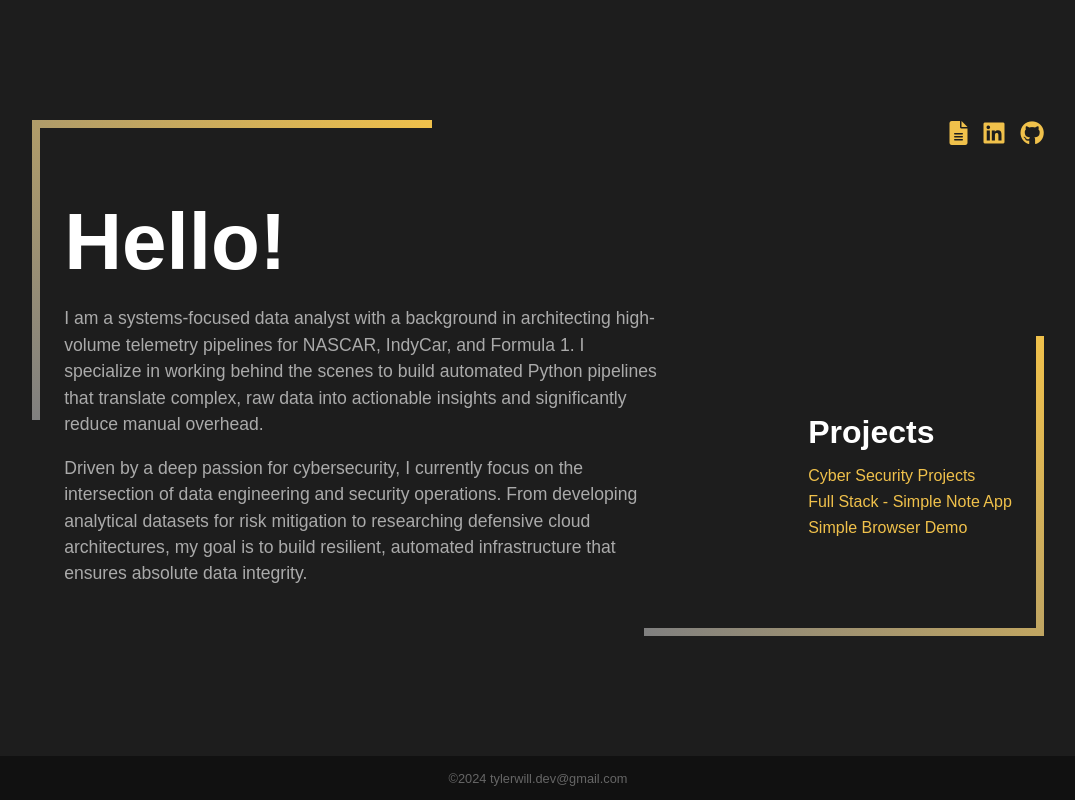
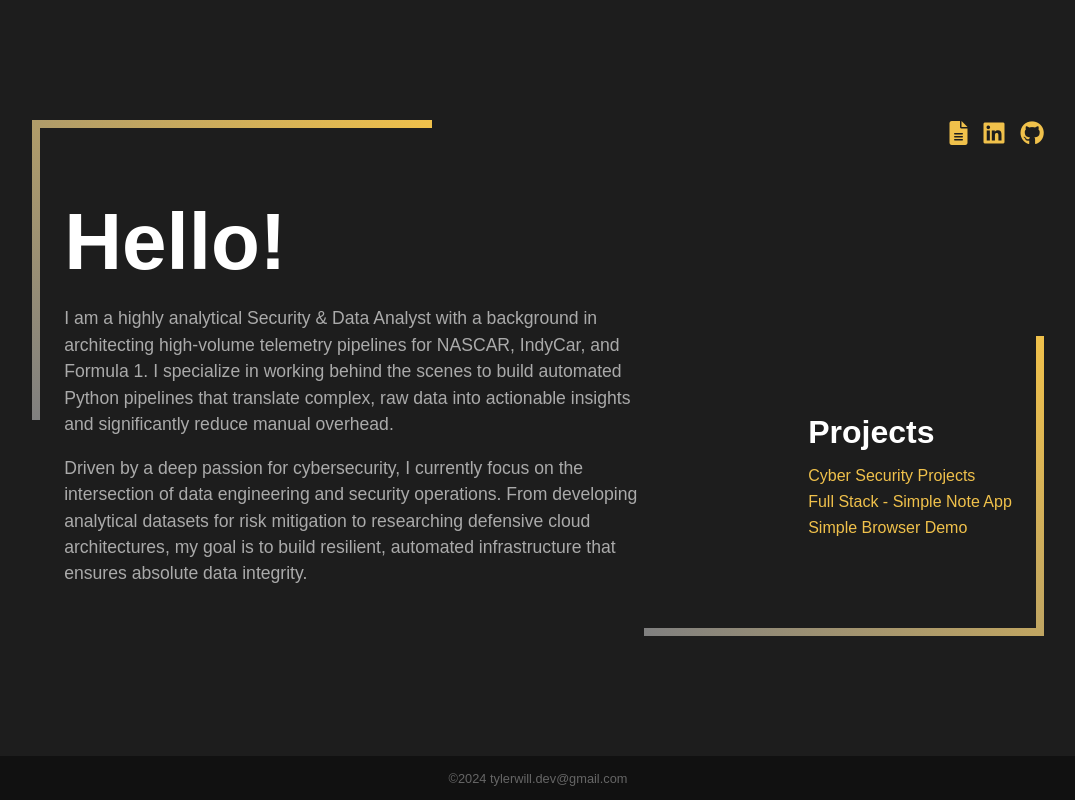
Before and after one commit to tyler-will-dev/Portfolio, a React (Create React App) app: page /#/ in a window 1280 px wide. Shown: the whole page, without its empty margins (102-1177 px from the left). Built offline with nearby package versions, Linux system fonts and the light colour scheme.

Commit message:
Updated Bio Summary

```diff
--- a/src/Components/BodyContent.js
+++ b/src/Components/BodyContent.js
@@ -8,7 +8,7 @@ function BodyContent() {
           <div className="welcome-section">
             <h1>Hello!</h1>
             <p>
-              I am a systems-focused data analyst with a background in architecting high-volume telemetry pipelines for NASCAR, IndyCar, and Formula 1.
+              I am a highly analytical Security & Data Analyst with a background in architecting high-volume telemetry pipelines for NASCAR, IndyCar, and Formula 1.
               I specialize in working behind the scenes to build automated Python pipelines that translate complex, raw data into actionable insights and significantly reduce manual overhead.
             </p>
             <p>
```
